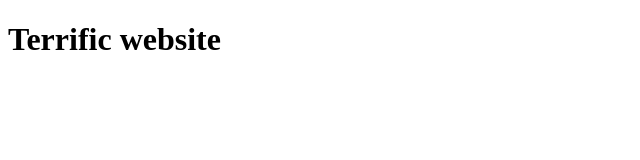
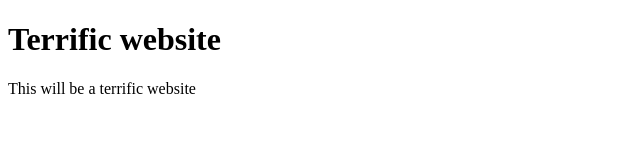
Before and after one commit to ArcoMul/gitdemo, a plain HTML site: page index.html in a window 1280 px wide. Shown: the whole page, without its empty margins (0-640 px from the left). Drawn offline with Linux system fonts and the light colour scheme.

Commit message:
Added a paragraph to the homepage

```diff
--- a/index.html
+++ b/index.html
@@ -7,5 +7,8 @@
 </head>
 <body>
     <h1>Terrific website</h1>
+    <p>
+        This will be a terrific website
+    </p>
 </body>
 </html>
```
